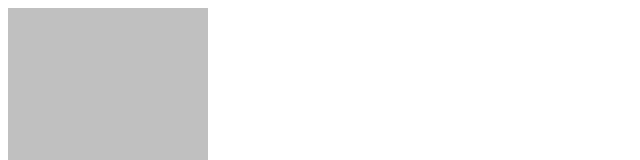
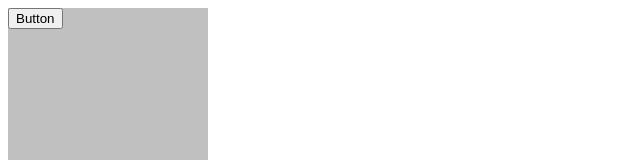
Before and after one commit to Chupriarti/react-typescript-0, a React (Create React App) app: page / in a window 1280 px wide. Shown: the top 160 px of the page, without its empty margins (0-640 px from the left). Built offline with nearby package versions, Linux system fonts and the light colour scheme; the HTML template or start-up script is replaced by a standard one.

Commit message:
add Button to Card

```diff
--- a/src/App.tsx
+++ b/src/App.tsx
@@ -4,7 +4,9 @@ import Card from './components/Card';
 function App() {
   return (
     <div>
-      <Card width="200px" height="300px" />
+      <Card width="200px" height="300px">
+        <button>Button</button>
+      </Card>
     </div>
   );
 }
```
